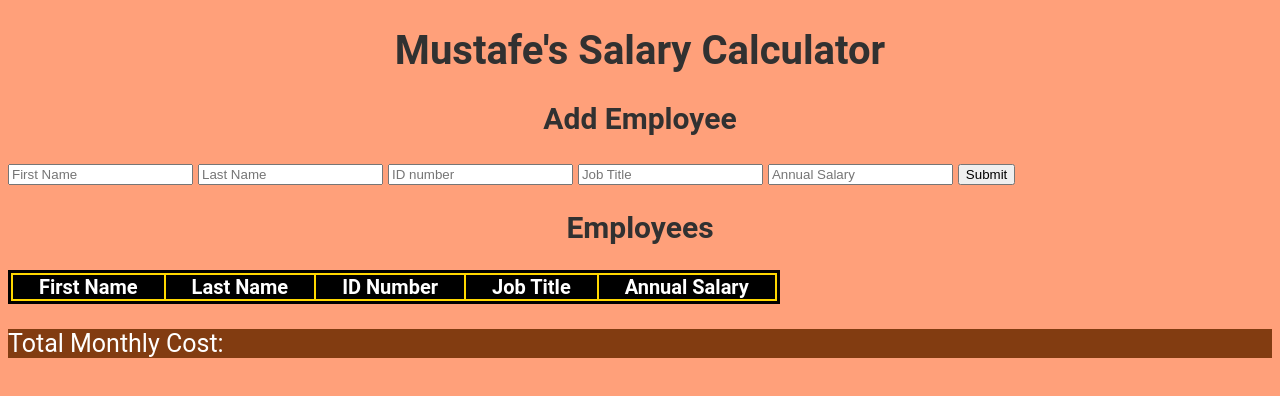
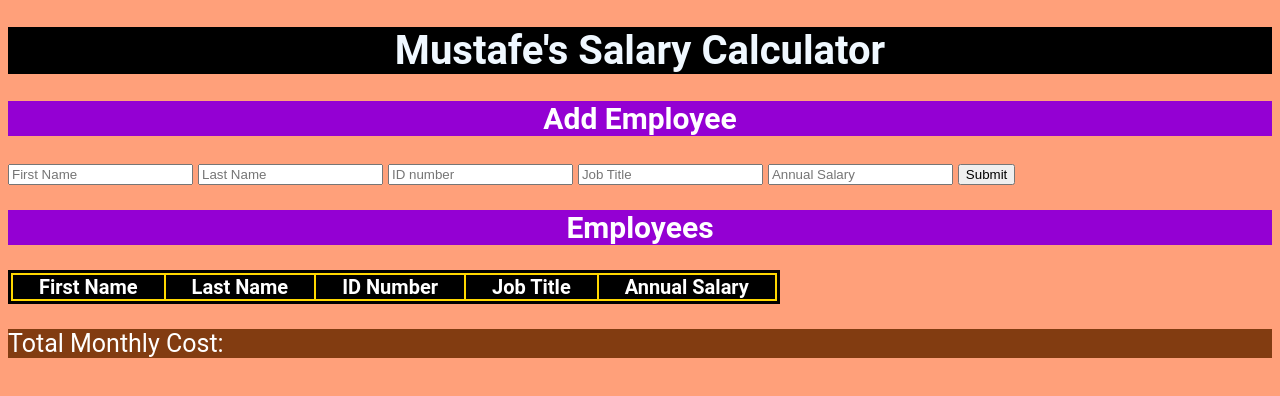
Before and after one commit to mustafehassan00/-weekend-salary-calculator, a website: page index.html in a window 1280 px wide. Drawn offline with Linux system fonts and the light colour scheme.

Commit message:
added more style

```diff
--- a/style.css
+++ b/style.css
@@ -4,8 +4,16 @@ body {
     color: #313131;
     font-size: 1.25em;
   }
-  h1,h2{
+  h1{
     text-align: center;
+    background-color: black;
+    color: aliceblue;
+  }
+
+  h2{
+    text-align: center;
+    background-color: darkviolet;
+    color: white;
   }
   table{
     background-color:gold;
```
